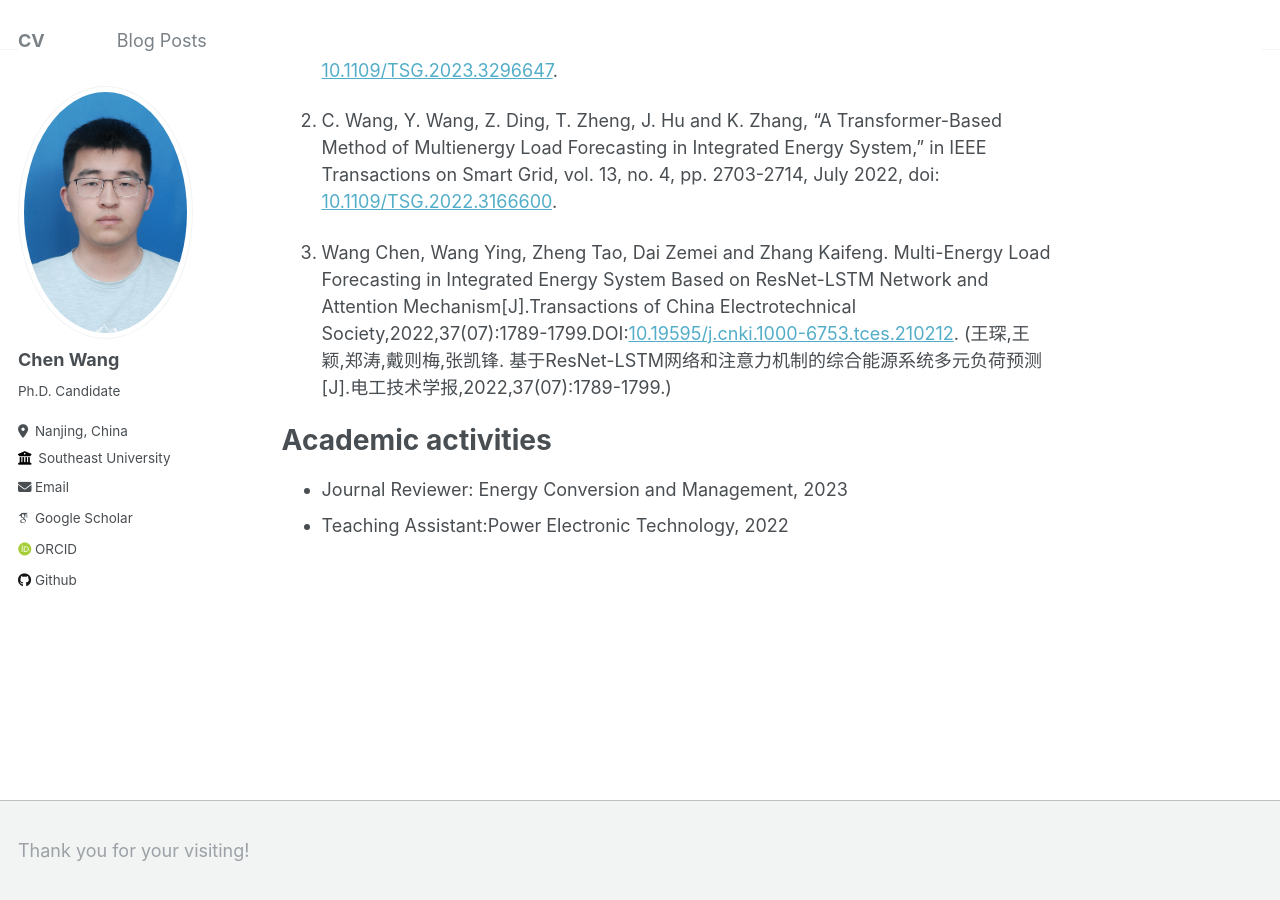
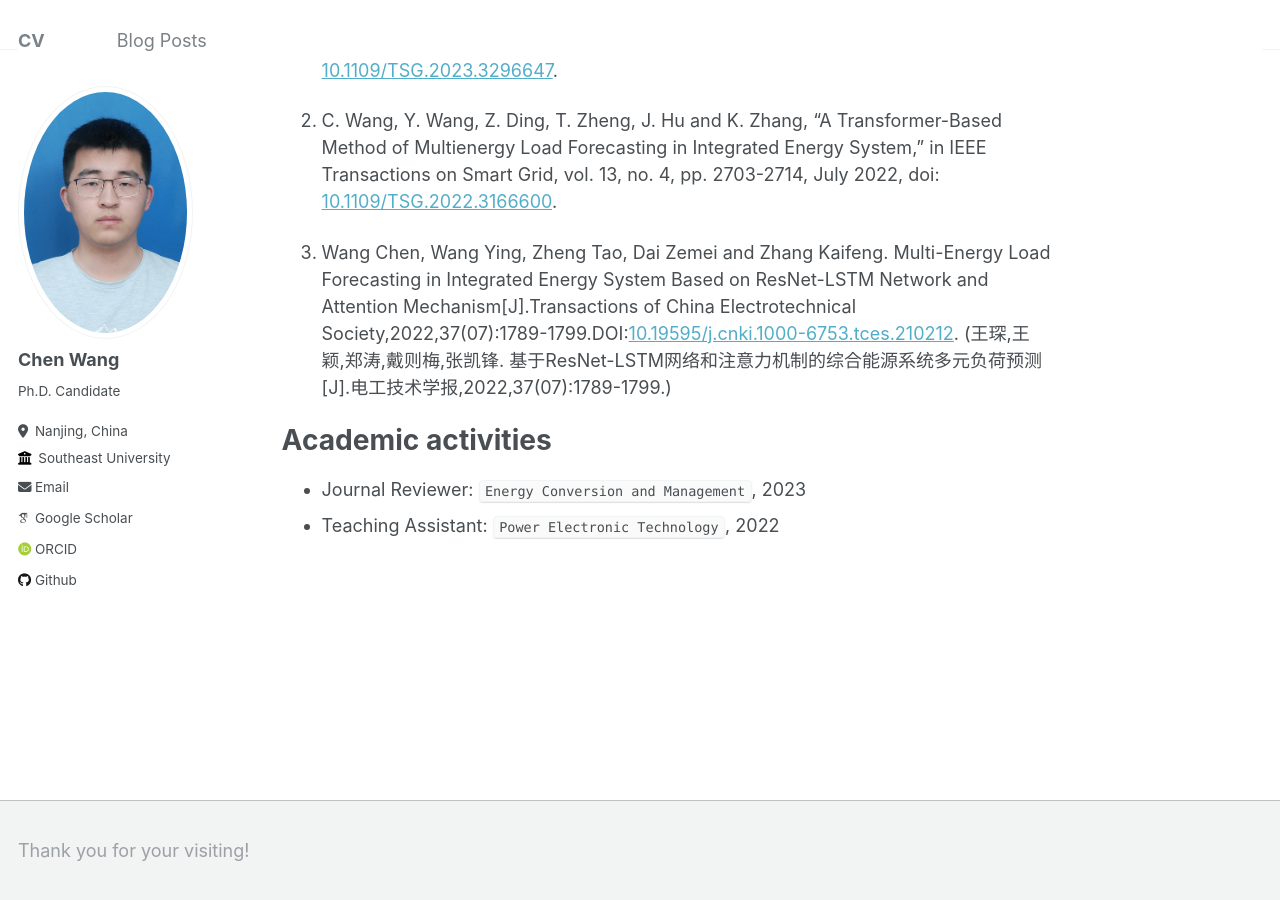
Before and after one commit to wangc1073/wangc1073.github.io, a Jekyll site: the page built from _pages/about.md, in a window 1280 px wide and 900 px high, scrolled down 1175 px. Built offline with Jekyll 4.4.1, drawn with Linux system fonts in a browser that asks for light colours; some web fonts are replaced.

```diff
--- a/_pages/about.md
+++ b/_pages/about.md
@@ -53,5 +53,5 @@ Publications
 Academic activities
 ======
 
-* Journal Reviewer: Energy Conversion and Management, 2023
-* Teaching Assistant:Power Electronic Technology, 2022
+* Journal Reviewer: `Energy Conversion and Management`, 2023
+* Teaching Assistant: `Power Electronic Technology`, 2022
```
